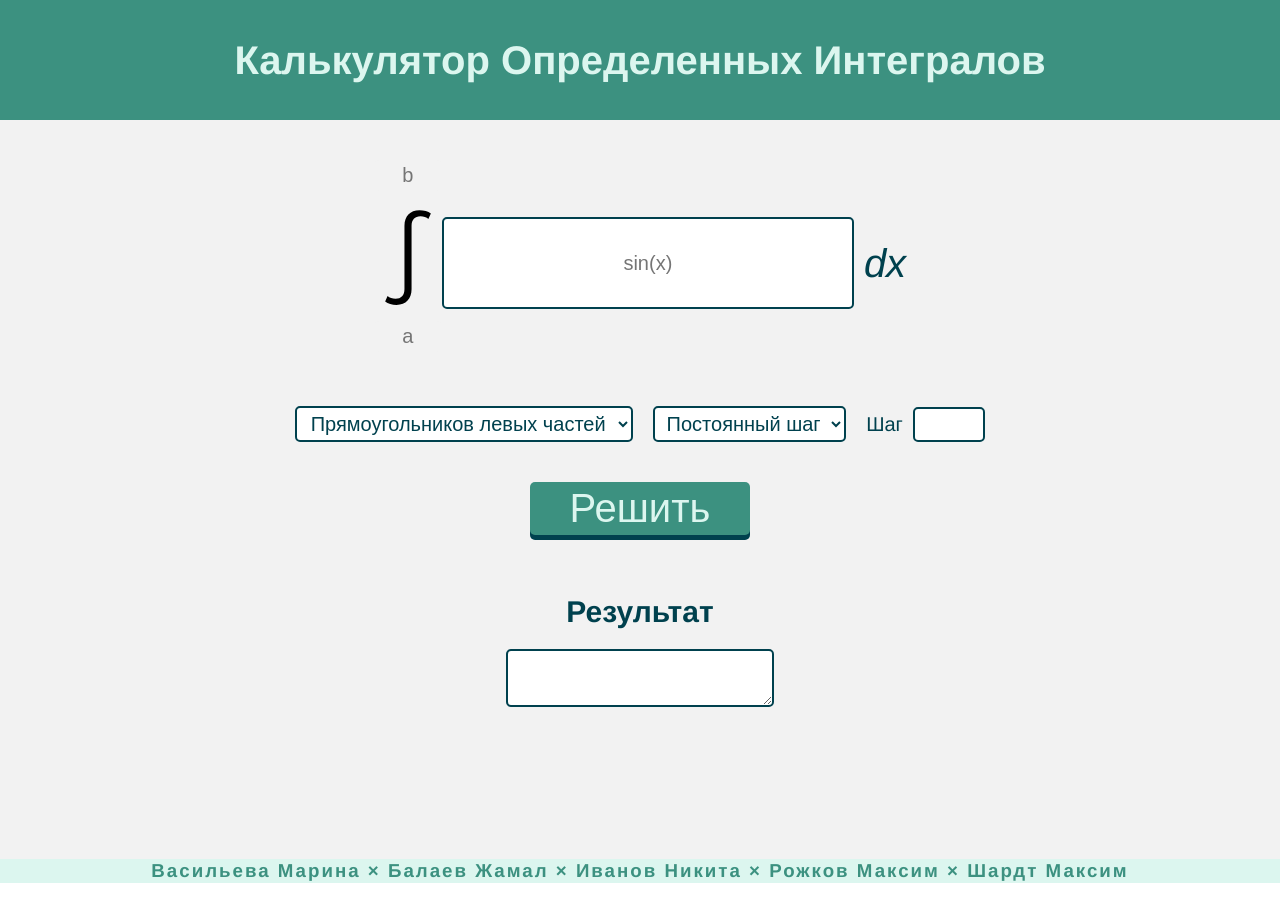
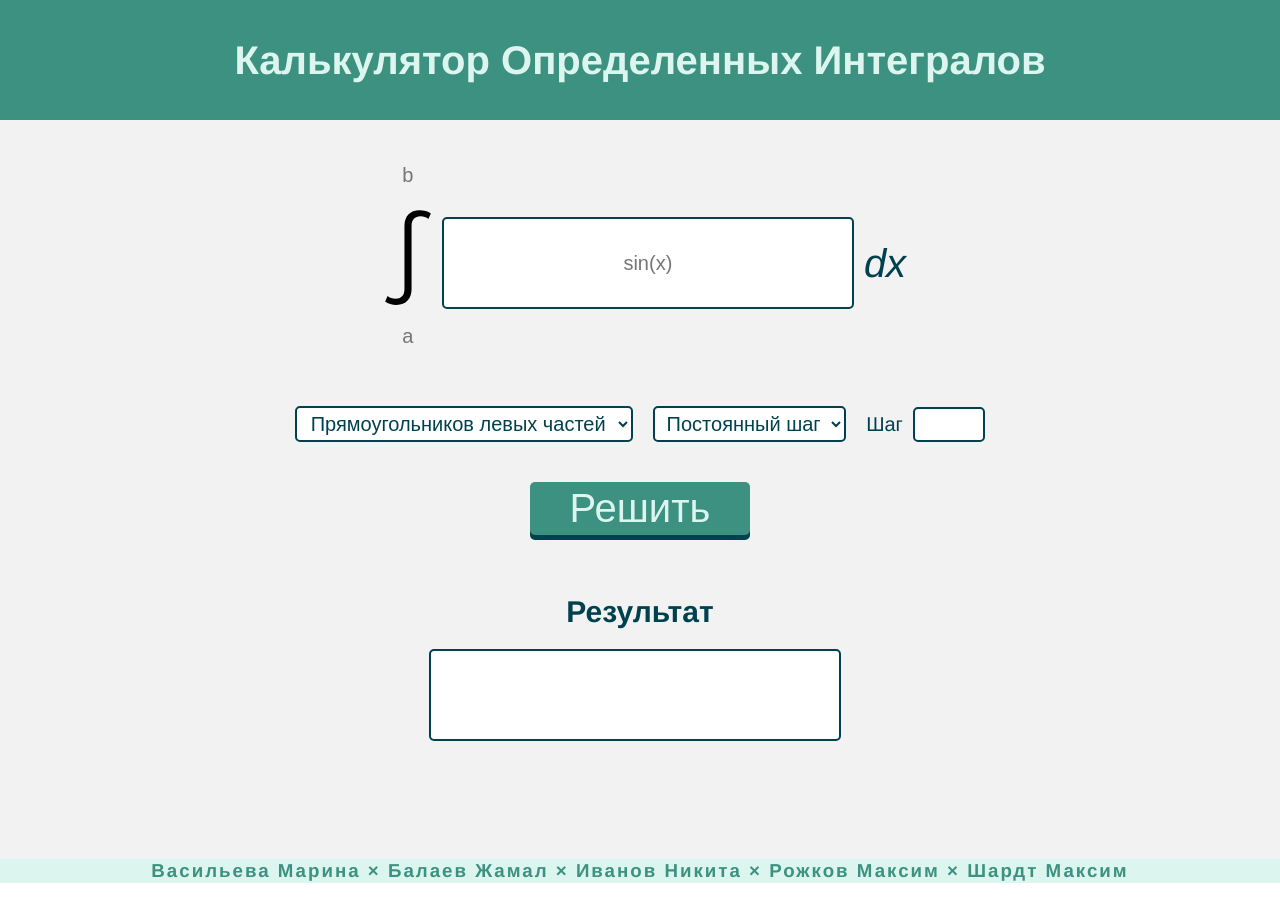
Before and after one commit to mxschardt/integral-calc, a React (Vite) app: page / in a window 1280 px wide. Built offline with nearby package versions, Linux system fonts and the light colour scheme; the HTML template or start-up script is replaced by a standard one.

Commit message:
input type changed

```diff
--- a/src/App.jsx
+++ b/src/App.jsx
@@ -69,7 +69,7 @@ function App() {
 
         <section id="result">
           <h2>Результат</h2>
-          <textarea className="input" readOnly />
+          <input type="text" className="input" readOnly />
         </section>
       </main>
       <footer>
```
